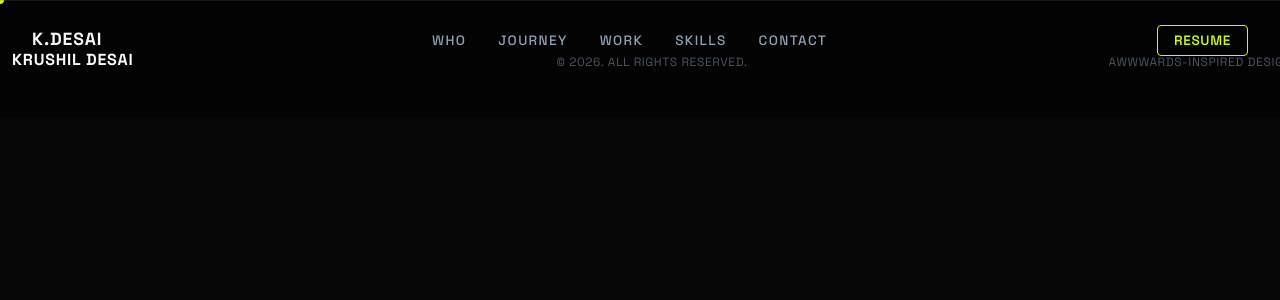
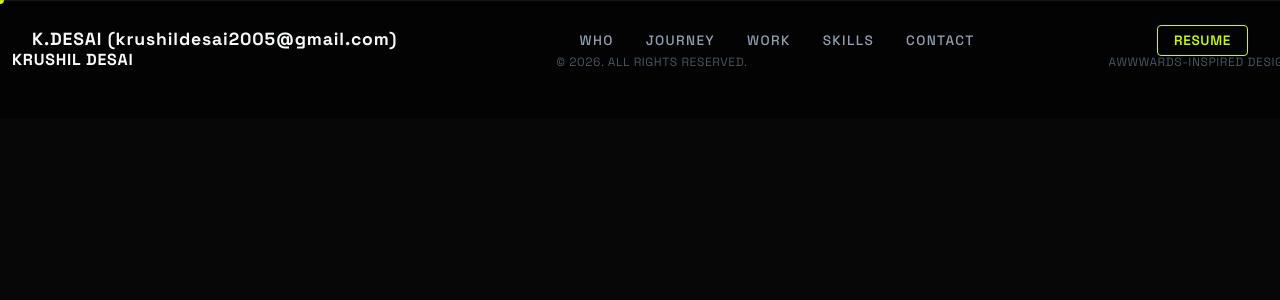
Before and after one commit to kfaid/KK_Portfolioo, a Flask app: template templates/base.html in a window 1280 px wide. Shown: the top 300 px of the page. Run offline with Flask 3, Linux system fonts and the light colour scheme; the template is opened without the code that fills it, so the values that code supplies are empty; some libraries are stand-ins or nearby versions.

Commit message:
mail change

```diff
--- a/templates/base.html
+++ b/templates/base.html
@@ -48,7 +48,7 @@
     <header class="minimal-nav" aria-label="Main Navigation">
         <div class="nav-container">
             <a href="#home" class="nav-logo" data-cursor-magnetic>
-                <span>K.DESAI</span>
+                <span>K.DESAI (krushildesai2005@gmail.com)</span>
             </a>
 
             <nav class="nav-links-wrapper">
```
